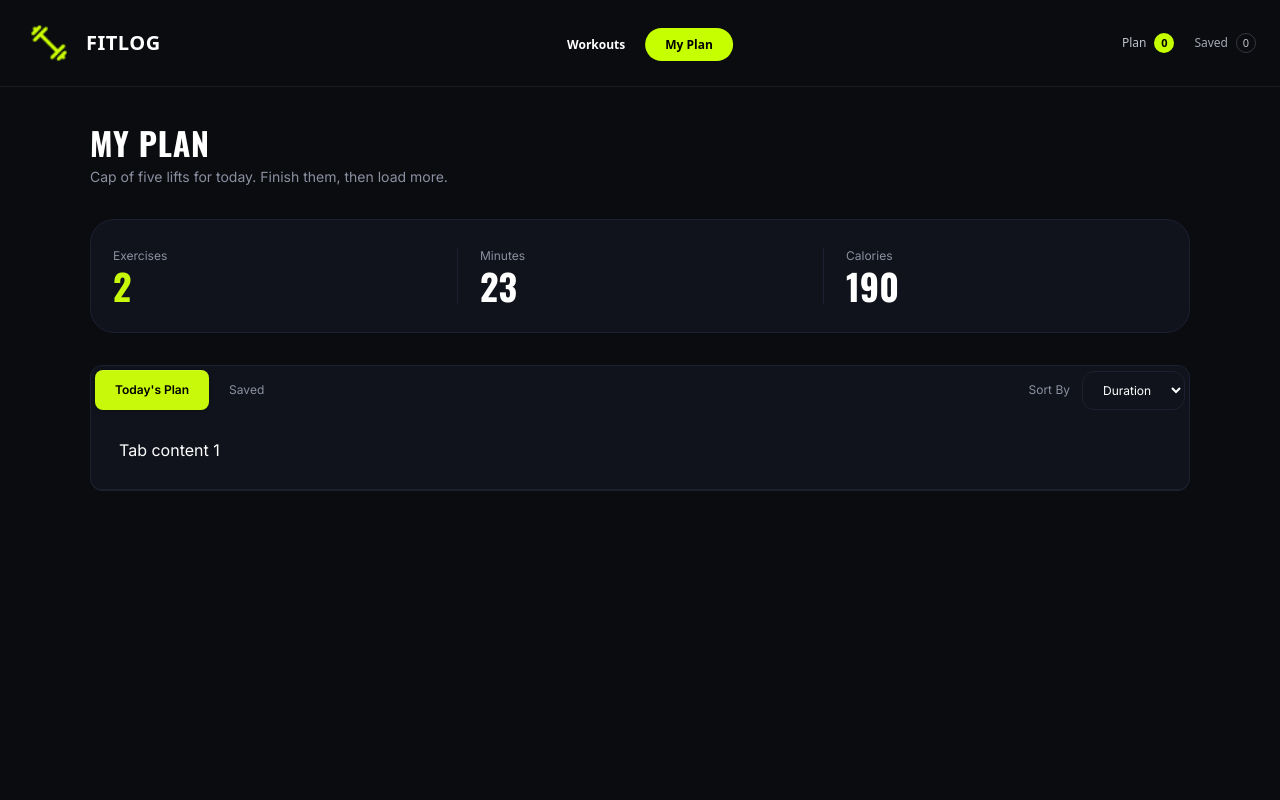
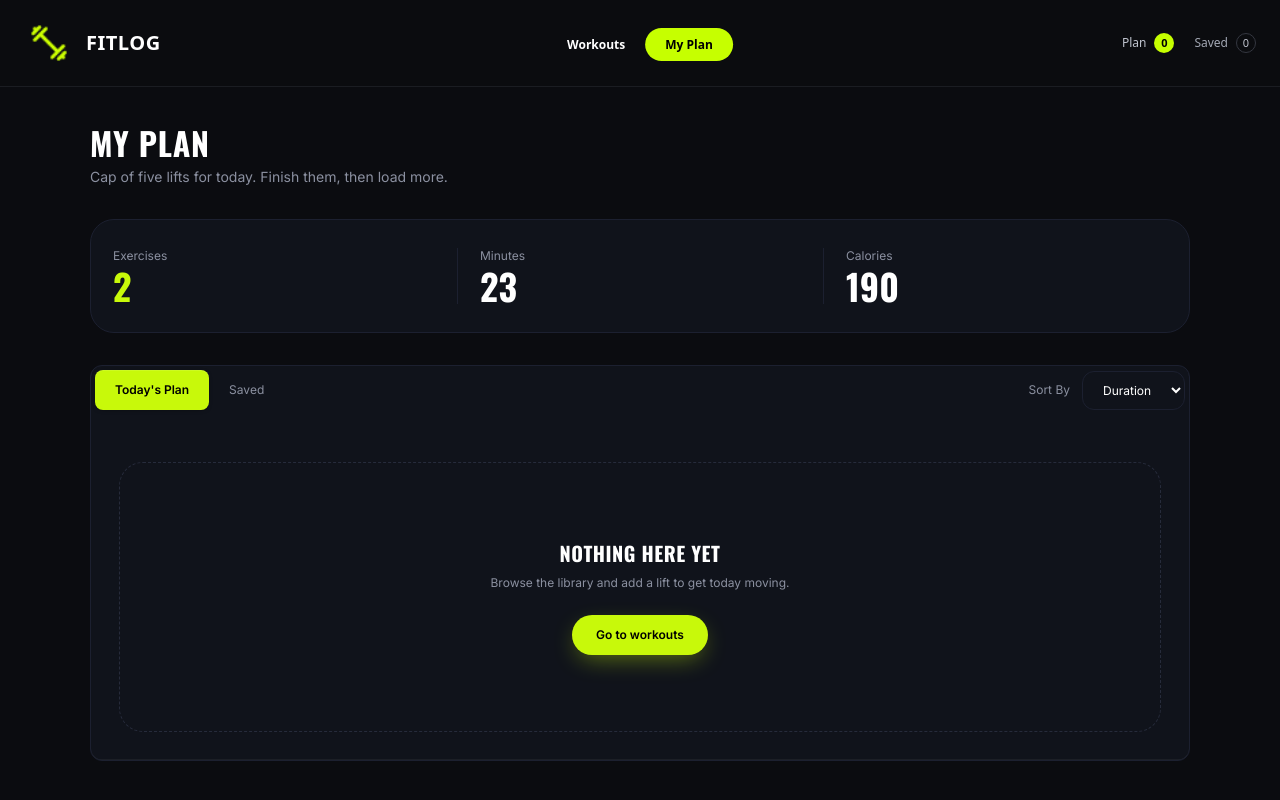
Before and after one commit to amirhamjaofc1/nextjs-a6, a Next.js app: page /plan in a window 1280 px wide. Shown: the top 800 px of the page. Built offline with nearby package versions, Linux system fonts and the light colour scheme.

Commit message:
add to card functionality added

```diff
--- /dev/null
+++ b/src/componets/EmptyDesignSection.jsx
@@ -0,0 +1,19 @@
+import Link from "next/link";
+
+export default function EmptyDesignSection() {
+  return (
+    <section className="mt-6 flex min-h-[270px] flex-col items-center justify-center rounded-3xl border border-dashed border-[#262b3b] px-6 py-16 text-center">
+      <h2 className="font-[family-name:var(--font-oswald)] text-xl font-bold uppercase tracking-wide">
+        Nothing here yet
+      </h2>
+      <p className="mt-2 text-xs text-[#8b90a0]">
+        Browse the library and add a lift to get today moving.
+      </p>
+      <Link href="/"
+        className="mt-6 rounded-full bg-[#c8f90a] px-6 py-3 text-xs font-semibold text-black shadow-[0_8px_24px_-6px_rgba(200,249,10,0.45)]"
+      >
+        Go to workouts
+      </Link>
+    </section>
+  );
+}
--- a/src/componets/Navbar.jsx
+++ b/src/componets/Navbar.jsx
@@ -2,9 +2,12 @@
 import Image from "next/image";
 import Link from "next/link";
 import Navlinks from "./nav-links";
+import { usePlanContext } from "@/context/Plancontext";
 // import {usePlan} from "@/context/Plancontext"
 
 export default function Navbar() {
+  const { planlist, savelist } = usePlanContext();
+
   //   const { count, setCount } = usePlan();
   // const pathName = usePathname();
   //   const links = (
@@ -48,7 +51,7 @@ export default function Navbar() {
           >
             <span>Plan</span>
             <span className="flex h-5 w-5 items-center justify-center rounded-full bg-[#c6ff00] text-[11px] font-bold text-black">
-              {0}
+              {planlist.length}
             </span>
           </Link>
 
@@ -58,7 +61,7 @@ export default function Navbar() {
           >
             <span>Saved</span>
             <span className="flex h-5 w-5 items-center justify-center rounded-full border border-[#343740] text-[11px] text-[#c0c4ce]">
-              {0}
+              {savelist.length}
             </span>
           </Link>
         </div>
--- a/src/componets/plan.jsx
+++ b/src/componets/plan.jsx
@@ -1,9 +1,11 @@
 "use client";
 
 import { Inter, Oswald } from "next/font/google";
-import Tabactive from "./tabactive";
+
 import { usePlanContext } from "@/context/Plancontext";
 import { useState } from "react";
+import Singlecard from "./SingleCard";
+import EmptyDesignSection from "./EmptyDesignSection";
 
 const oswald = Oswald({
   subsets: ["latin"],
@@ -14,13 +16,11 @@ const inter = Inter({ subsets: ["latin"], variable: "--font-inter" });
 
 // ----------------------------------------------- main desigbb
 
-export default function Plan() {
-  // const { planlist, setPlanlist, savelist, setsavelist } = usePlanContext();
+export default function Plan({ carddata }) {
+  const { planlist, setPlanlist, savelist, setsavelist } = usePlanContext();
 
-
-  const {planlist} = usePlanContext();
-  console.log('dats comes?',planlist);
-
+  // const {planlist} = usePlanContext();
+  // console.log('dats comes?',planlist);
 
   const [active, setActive] = useState("plan");
   return (
@@ -75,12 +75,20 @@ export default function Plan() {
             className="tab rounded-lg px-5 text-xs text-[#8b90a0]"
             aria-label="Today's Plan"
             checked={active === "plan"}
-            onChange={() =>{
-              setActive('plan')
+            onChange={() => {
+              setActive("plan");
             }}
           />
 
-          <div className="tab-content w-full border-0 p-6">Tab content 1</div>
+          <div className="tab-content w-full border-0 p-6">
+            {planlist.length > 0 ? (
+              planlist.map((carddata) => {
+                return <Singlecard key={carddata.id} carddata={carddata} />;
+              })
+            ) : (
+              <EmptyDesignSection />
+            )}
+          </div>
 
           <input
             type="radio"
@@ -88,12 +96,20 @@ export default function Plan() {
             className="tab rounded-lg px-5 text-xs text-[#8b90a0]"
             aria-label="Saved"
             checked={active === "saved"}
-            onChange={() =>{
-              setActive('saved')
+            onChange={() => {
+              setActive("saved");
             }}
           />
 
-          <div className="tab-content w-full border-0 p-6">Tab content 2</div>
+          <div className="tab-content w-full border-0 p-6">
+            {savelist.length > 0 ? (
+              savelist.map((carddata) => {
+                return <Singlecard key={carddata.id} carddata={carddata} />;
+              })
+            ) : (
+              <EmptyDesignSection />
+            )}
+          </div>
           <div className="flex items-center gap-3 ms-auto">
             <label htmlFor="sort" className="text-xs text-[#8b90a0]">
               Sort By
```
Also changed, not shown: src/componets/tabactive.jsx (deleted, +0 -31 lines).
